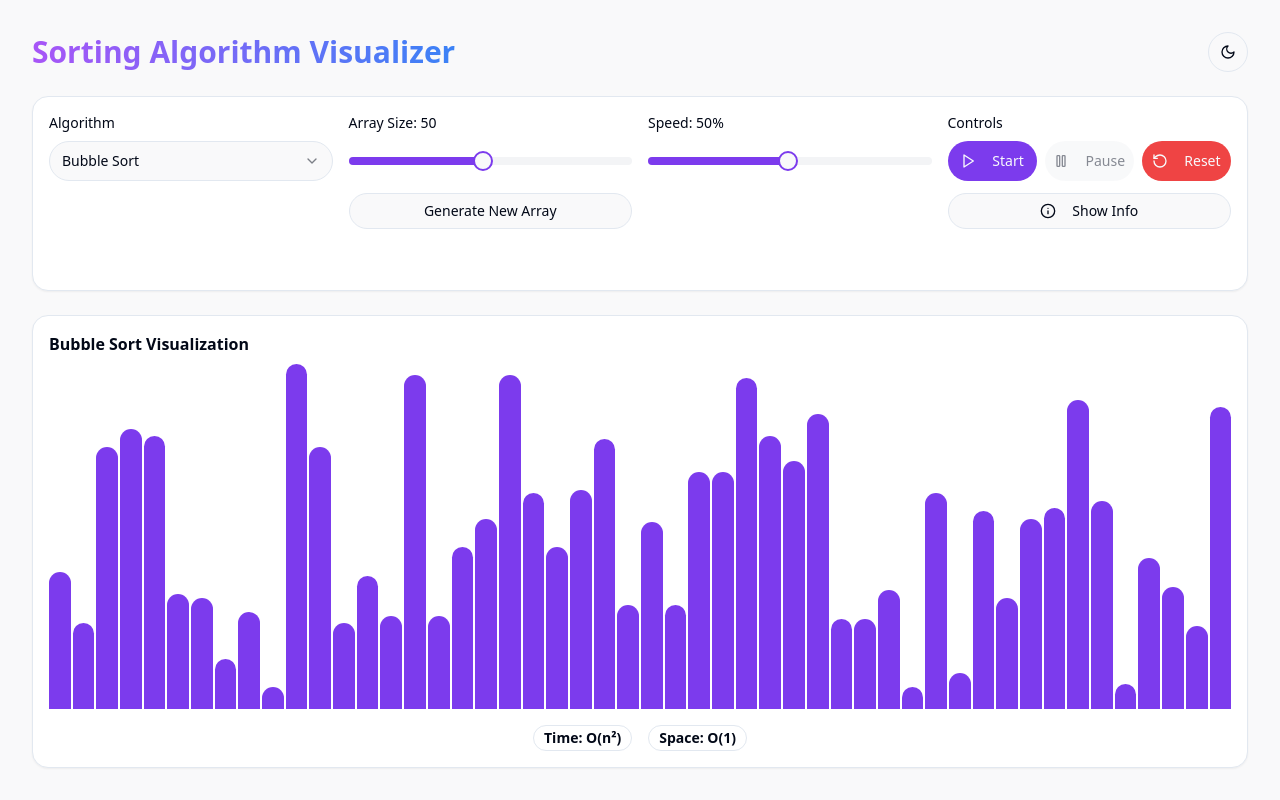
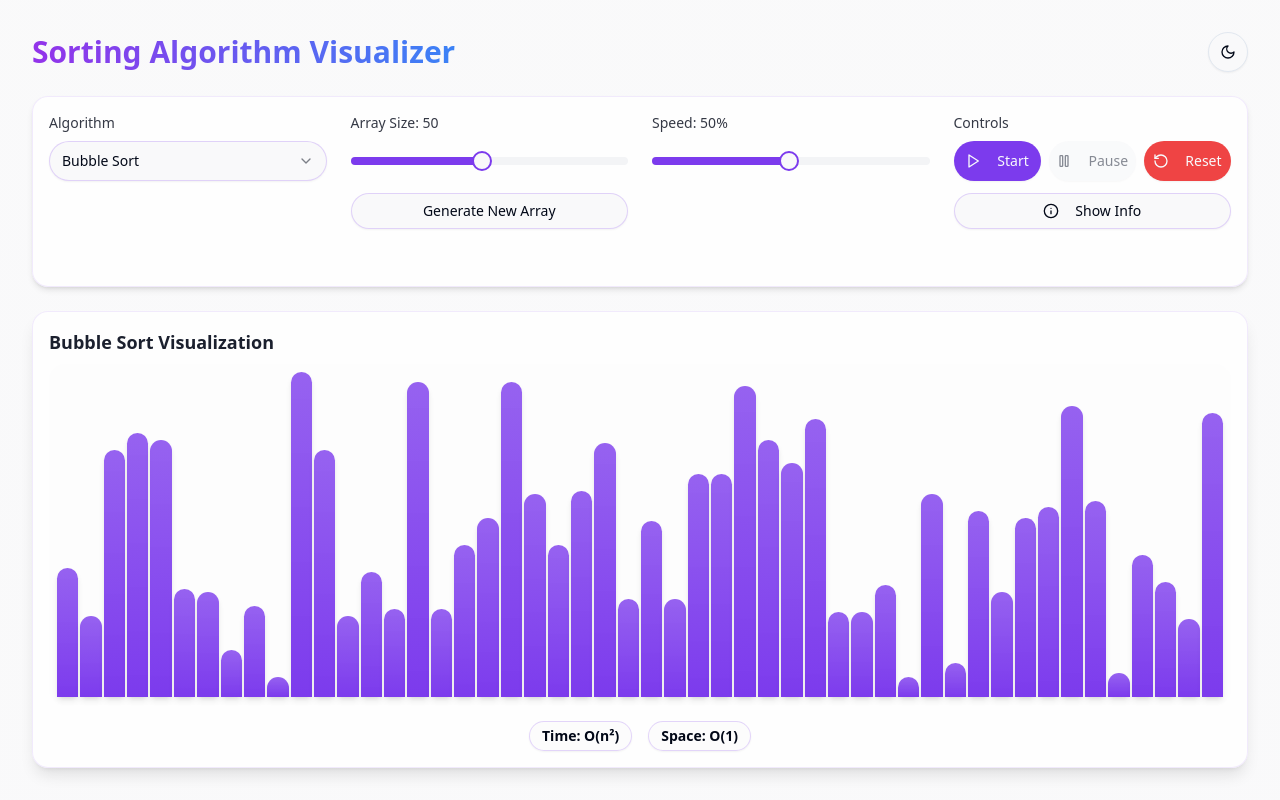
Before and after one commit to anandkishore06/Sorting-Algorithm-App, a React (Vite) app: page / in a window 1280 px wide. Built offline with nearby package versions, Linux system fonts and the light colour scheme.

Commit message:
Refactor: Improve UI design
Improve the visual appeal and clarity of the UI.

```diff
--- a/src/components/ArrayBars.tsx
+++ b/src/components/ArrayBars.tsx
@@ -19,20 +19,20 @@ const ArrayBars: React.FC<ArrayBarsProps> = ({ array }) => {
         const heightPercentage = (element.value / maxValue) * 100;
 
         // Determine bar color based on element state
-        let barColor = 'bg-primary';
+        let barColor = 'bg-gradient-to-t from-primary to-primary/80';
 
         if (element.isSorted) {
-          barColor = 'bg-green-500';
+          barColor = 'bg-gradient-to-t from-green-500 to-green-400';
         } else if (element.isSwapping) {
-          barColor = 'bg-red-500';
+          barColor = 'bg-gradient-to-t from-red-500 to-red-400';
         } else if (element.isComparing) {
-          barColor = 'bg-yellow-500';
+          barColor = 'bg-gradient-to-t from-yellow-500 to-yellow-400';
         }
 
         return (
           <div
             key={index}
-            className={`${barColor} rounded-t-sm transition-all`}
+            className={`${barColor} rounded-t-md transition-all shadow-md`}
             style={{
               height: `${heightPercentage}%`,
               width: `${100 / Math.max(array.length, 1)}%`,
--- a/src/components/SortingVisualizer.tsx
+++ b/src/components/SortingVisualizer.tsx
@@ -1,3 +1,4 @@
+
 import React, { useState, useEffect, useCallback, useRef } from 'react';
 import { Button } from '@/components/ui/button';
 import { Slider } from '@/components/ui/slider';
@@ -183,17 +184,17 @@ const SortingVisualizer: React.FC = () => {
   const algorithmInfo = getAlgorithmInfo(algorithm);
 
   return (
-    <div className="flex flex-col min-h-screen p-4 sm:p-6 md:p-8">
+    <div className="flex flex-col min-h-screen p-4 sm:p-6 md:p-8 bg-gradient-to-b from-background to-background/80">
       {/* Header with theme toggle */}
       <header className="flex justify-between items-center mb-6">
-        <h1 className="text-2xl sm:text-3xl font-bold bg-gradient-to-r from-purple-500 to-blue-500 bg-clip-text text-transparent">
+        <h1 className="text-2xl sm:text-3xl font-bold bg-gradient-to-r from-purple-600 to-blue-500 bg-clip-text text-transparent">
           Sorting Algorithm Visualizer
         </h1>
         <Button
           variant="outline"
           size="icon"
           onClick={toggleTheme}
-          className="rounded-full"
+          className="rounded-full shadow-sm hover:shadow-md transition-all"
         >
           {theme === 'dark' ? <Sun className="h-5 w-5" /> : <Moon className="h-5 w-5" />}
         </Button>
@@ -202,12 +203,12 @@ const SortingVisualizer: React.FC = () => {
       {/* Main content */}
       <main className="flex-1 grid gap-6">
         {/* Controls Section */}
-        <Card className="p-4">
+        <Card className="p-4 border border-primary/10 shadow-md bg-card/80 backdrop-blur-sm">
           <CardContent className="p-0">
-            <div className="grid grid-cols-1 md:grid-cols-2 lg:grid-cols-4 gap-4">
+            <div className="grid grid-cols-1 md:grid-cols-2 lg:grid-cols-4 gap-6">
               {/* Algorithm Selector */}
               <div className="flex flex-col gap-2">
-                <label htmlFor="algorithm" className="text-sm font-medium">
+                <label htmlFor="algorithm" className="text-sm font-medium text-foreground/80">
                   Algorithm
                 </label>
                 <Select
@@ -215,7 +216,7 @@ const SortingVisualizer: React.FC = () => {
                   onValueChange={handleAlgorithmChange}
                   disabled={isRunning && !isPaused}
                 >
-                  <SelectTrigger id="algorithm" className="rounded-full">
+                  <SelectTrigger id="algorithm" className="rounded-full shadow-sm hover:shadow border-primary/20">
                     <SelectValue placeholder="Select algorithm" />
                   </SelectTrigger>
                   <SelectContent>
@@ -231,7 +232,7 @@ const SortingVisualizer: React.FC = () => {
 
               {/* Array Size Control */}
               <div className="flex flex-col gap-2">
-                <label htmlFor="array-size" className="text-sm font-medium">
+                <label htmlFor="array-size" className="text-sm font-medium text-foreground/80">
                   Array Size: {arraySize}
                 </label>
                 <Slider
@@ -249,7 +250,7 @@ const SortingVisualizer: React.FC = () => {
                   size="sm"
                   onClick={generateNewArray}
                   disabled={isRunning && !isPaused}
-                  className="mt-1 rounded-full"
+                  className="mt-1 rounded-full shadow-sm hover:shadow-md border-primary/20"
                 >
                   Generate New Array
                 </Button>
@@ -257,7 +258,7 @@ const SortingVisualizer: React.FC = () => {
 
               {/* Speed Control */}
               <div className="flex flex-col gap-2">
-                <label htmlFor="speed" className="text-sm font-medium">
+                <label htmlFor="speed" className="text-sm font-medium text-foreground/80">
                   Speed: {speed}%
                 </label>
                 <Slider
@@ -273,12 +274,12 @@ const SortingVisualizer: React.FC = () => {
 
               {/* Action Buttons */}
               <div className="flex flex-col gap-2">
-                <span className="text-sm font-medium">Controls</span>
+                <span className="text-sm font-medium text-foreground/80">Controls</span>
                 <div className="grid grid-cols-3 gap-2">
                   <Button
                     onClick={startSorting}
                     variant="default"
-                    className="rounded-full"
+                    className="rounded-full shadow-sm hover:shadow-md transition-all"
                     disabled={isRunning && !isPaused}
                   >
                     <Play className="h-4 w-4 mr-2" />
@@ -287,7 +288,7 @@ const SortingVisualizer: React.FC = () => {
                   <Button
                     onClick={pauseSorting}
                     variant="secondary"
-                    className="rounded-full"
+                    className="rounded-full shadow-sm hover:shadow-md transition-all"
                     disabled={!isRunning || isPaused}
                   >
                     <Pause className="h-4 w-4 mr-2" />
@@ -296,7 +297,7 @@ const SortingVisualizer: React.FC = () => {
                   <Button
                     onClick={resetSorting}
                     variant="destructive"
-                    className="rounded-full"
+                    className="rounded-full shadow-sm hover:shadow-md transition-all"
                   >
                     <RotateCcw className="h-4 w-4 mr-2" />
                     Reset
@@ -307,7 +308,7 @@ const SortingVisualizer: React.FC = () => {
                   size="sm"
                   onClick={() => setShowInfo(!showInfo)}
                   disabled={isRunning && !isPaused}
-                  className="mt-1 rounded-full"
+                  className="mt-1 rounded-full shadow-sm hover:shadow-md border-primary/20"
                 >
                   <Info className="h-4 w-4 mr-2" />
                   {showInfo ? "Hide" : "Show"} Info
@@ -323,27 +324,27 @@ const SortingVisualizer: React.FC = () => {
         )}
 
         {/* Visualization Area */}
-        <Card className="flex-1 overflow-hidden">
+        <Card className="flex-1 overflow-hidden border border-primary/10 shadow-lg bg-card/80 backdrop-blur-sm">
           <CardContent className="h-full p-4">
             <div className="h-full flex flex-col">
               <div className="mb-2 flex justify-between items-center">
-                <h3 className="font-semibold">{algorithmInfo.name} Visualization</h3>
+                <h3 className="font-semibold text-lg text-foreground/90">{algorithmInfo.name} Visualization</h3>
                 <div className="text-sm text-muted-foreground">
                   {isRunning && !isPaused && (
-                    <span>Step: {currentStepIndex} / {steps.length - 1}</span>
+                    <span className="bg-primary/10 px-2 py-1 rounded-full text-primary">Step: {currentStepIndex} / {steps.length - 1}</span>
                   )}
                 </div>
               </div>
-              <div className="flex-1 relative min-h-[300px]">
+              <div className="flex-1 relative min-h-[300px] p-2 bg-background/40 rounded-lg">
                 <ArrayBars array={array} />
               </div>
 
               {/* Time and Space Complexity */}
               <div className="mt-4 flex justify-center gap-4">
-                <Badge variant="outline" className="text-sm">
+                <Badge variant="outline" className="text-sm py-1 px-3 shadow-sm border-primary/20 bg-background/50">
                   Time: {algorithmInfo.timeComplexity}
                 </Badge>
-                <Badge variant="outline" className="text-sm">
+                <Badge variant="outline" className="text-sm py-1 px-3 shadow-sm border-primary/20 bg-background/50">
                   Space: {algorithmInfo.spaceComplexity}
                 </Badge>
               </div>
```
